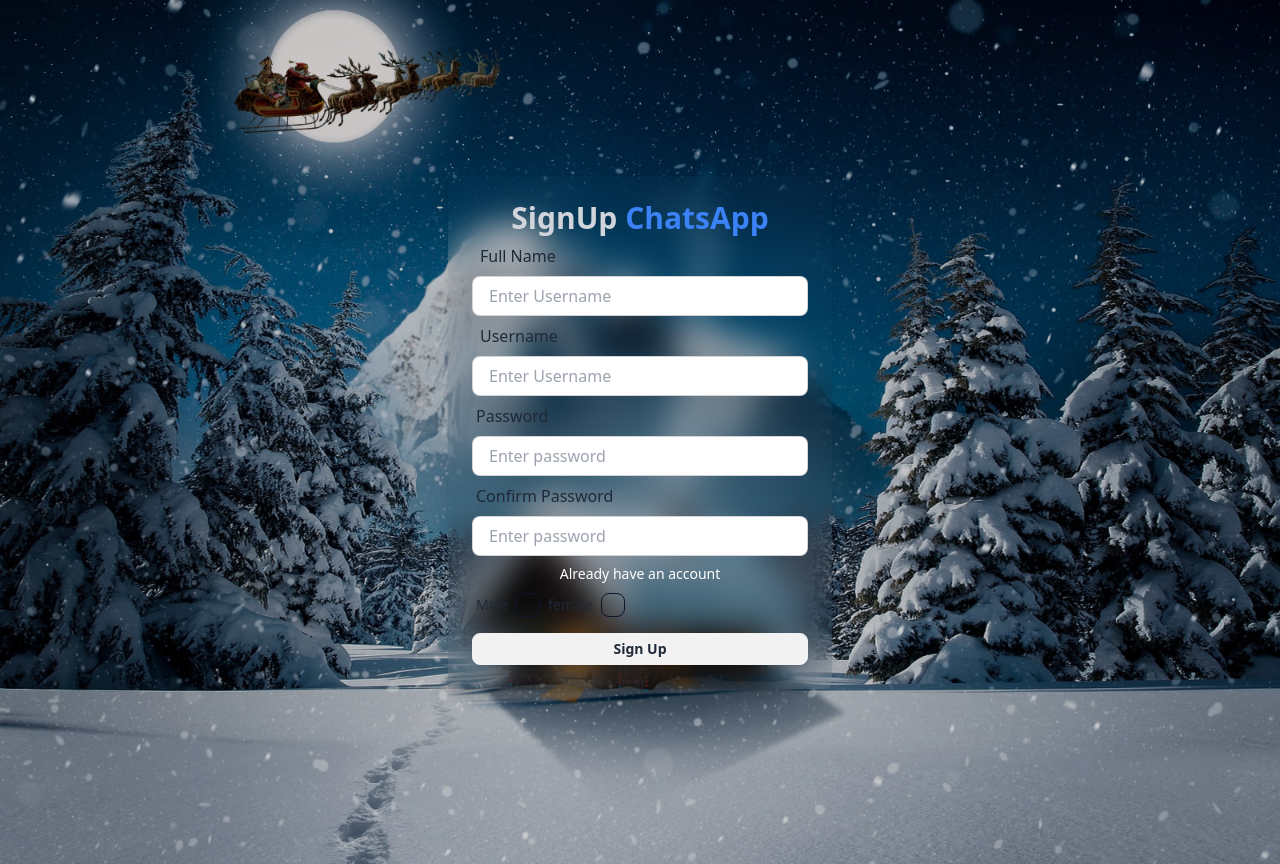
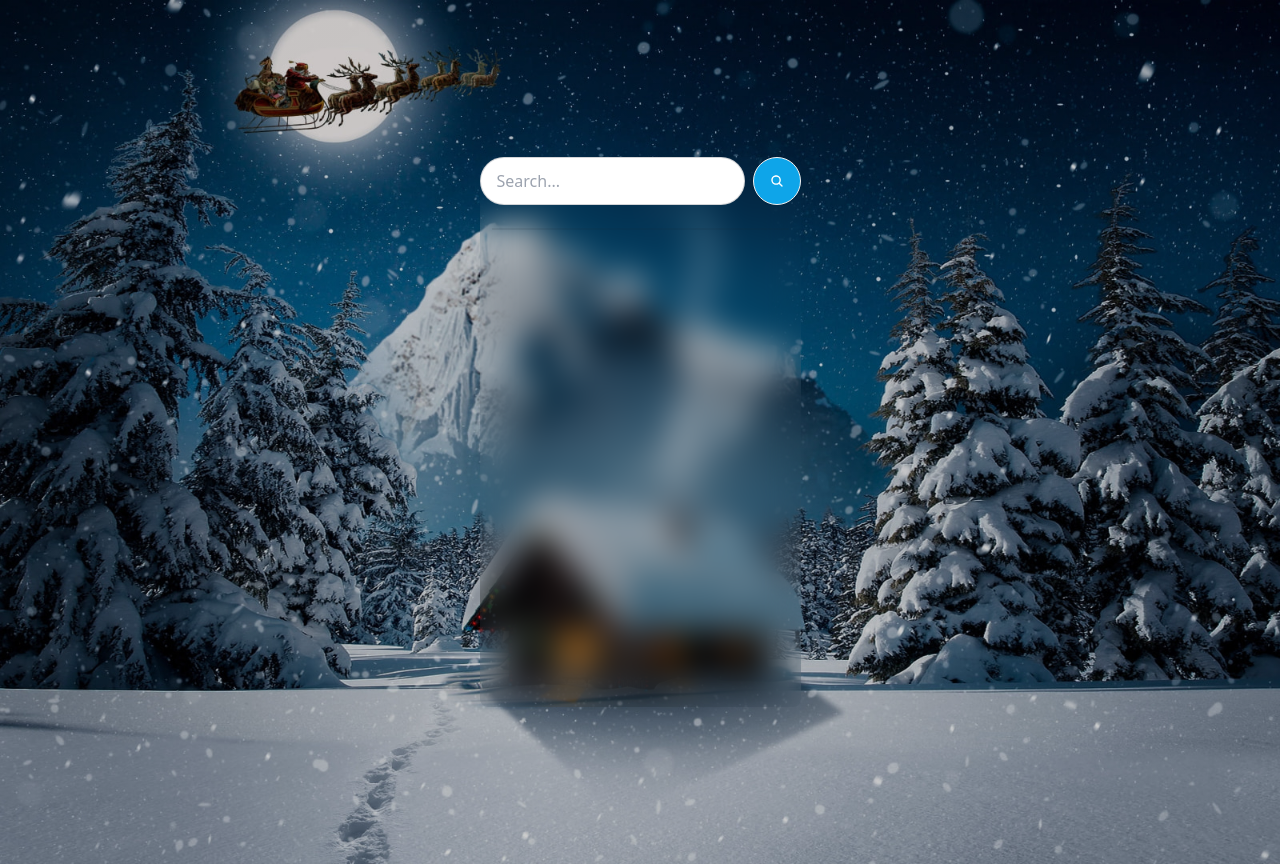
Before and after one commit to MohammedNawazMynulIslam/Chat-App, a React (Vite) app: page / in a window 1280 px wide. Built offline with nearby package versions, Linux system fonts and the light colour scheme.

Commit message:
added seach input component

```diff
--- a/package.json
+++ b/package.json
@@ -14,6 +14,7 @@
     "match-sorter": "^6.3.4",
     "react": "^18.2.0",
     "react-dom": "^18.2.0",
+    "react-icons": "^5.0.1",
     "react-router-dom": "^6.22.0",
     "sort-by": "^1.2.0"
   },
--- a/src/App.jsx
+++ b/src/App.jsx
@@ -1,11 +1,13 @@
 import './App.css'
-import SignUp from './pages/Signup/Signup'
+import Home from './pages/Home/Home'
+
+
 
 function App() {
   return (
     <>
     <div className='p-4 h-screen items-center justify-center flex'>
-    <SignUp/>
+<Home/>
     </div>
     </>
   )
--- /dev/null
+++ b/src/components/sidebar/SearchInput.jsx
@@ -0,0 +1,10 @@
+import { IoSearch } from "react-icons/io5";
+ const SearchInput = () => {
+  return (
+    <form className="flex items-center gap-2">
+        <input type="text" placeholder="Search..." className="input input-bordered rounded-full"/>
+        <button type="submit" className="btn btn-circle bg-sky-500 text-white"><IoSearch /></button>
+    </form>
+  )
+};
+export default  SearchInput;
--- /dev/null
+++ b/src/components/sidebar/Sidebar.jsx
@@ -0,0 +1,13 @@
+import SearchInput from "./SearchInput";
+
+const Sidebar = () => {
+  return (
+    <div>
+      <SearchInput />
+      <div className="divider px-3"></div>
+      {/* <Conversations/>
+        <LogoutButton/> */}
+    </div>
+  );
+};
+export default Sidebar;
--- a/src/pages/Home/Home.jsx
+++ b/src/pages/Home/Home.jsx
@@ -1,7 +1,12 @@
-import React from 'react'
+import Sidebar from "../../components/sidebar/Sidebar";
 
-export const Home = () => {
+
+ const Home = () => {
   return (
-    <div>Home</div>
+    <div className="flex sm:h-[450px] md:h-[550px] rounded-lg overflow-hidden bg-gray-400 bg-clip-padding backdrop-filter backdrop-blur-lg bg-opacity-0">
+      <Sidebar/>
+      {/* <MessageContainer/> */}
+      </div>
   )
 }
+export default Home;
```
Also changed, not shown: 1 other file (tests, documents, lock files or other folders).
